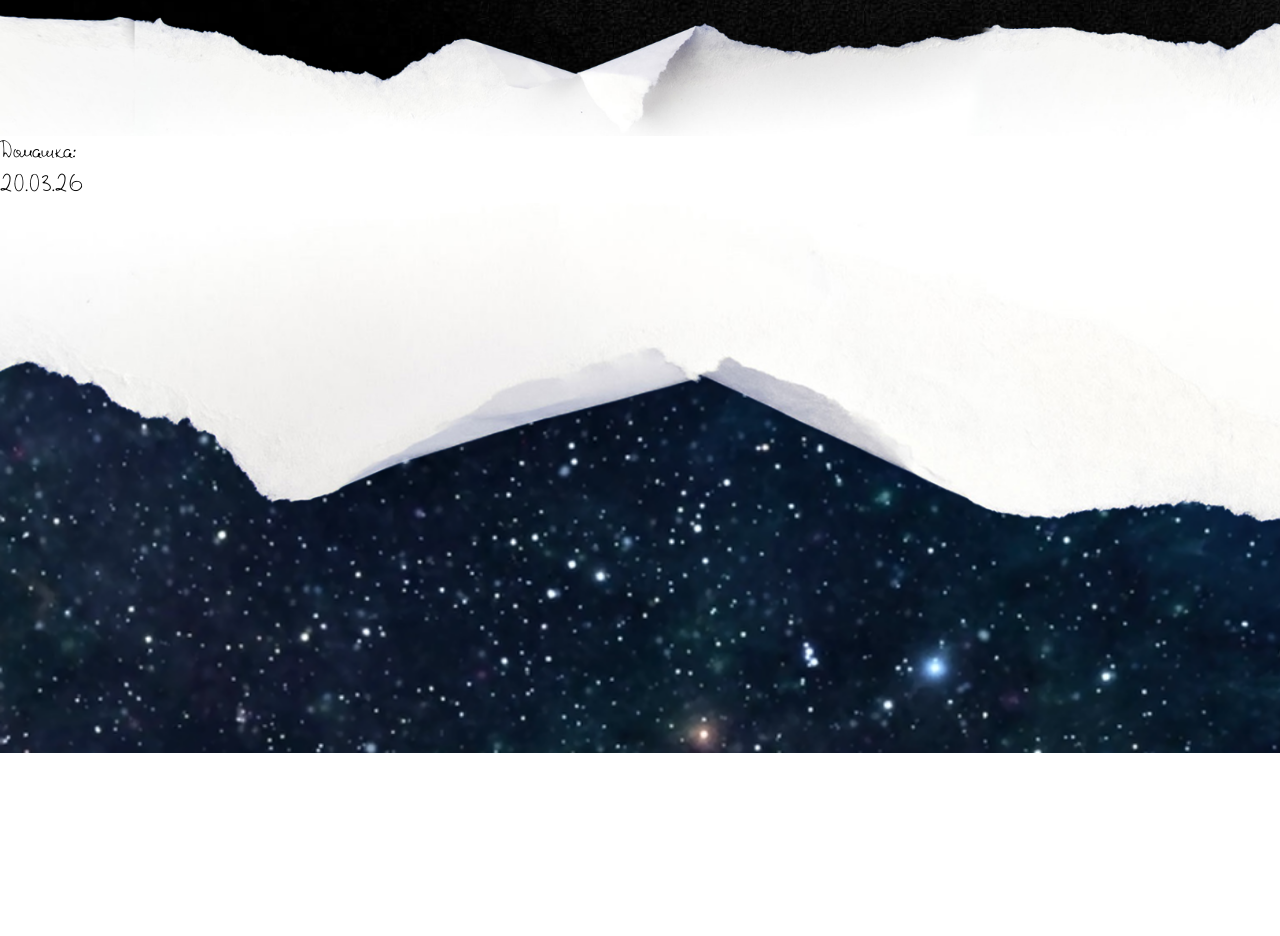
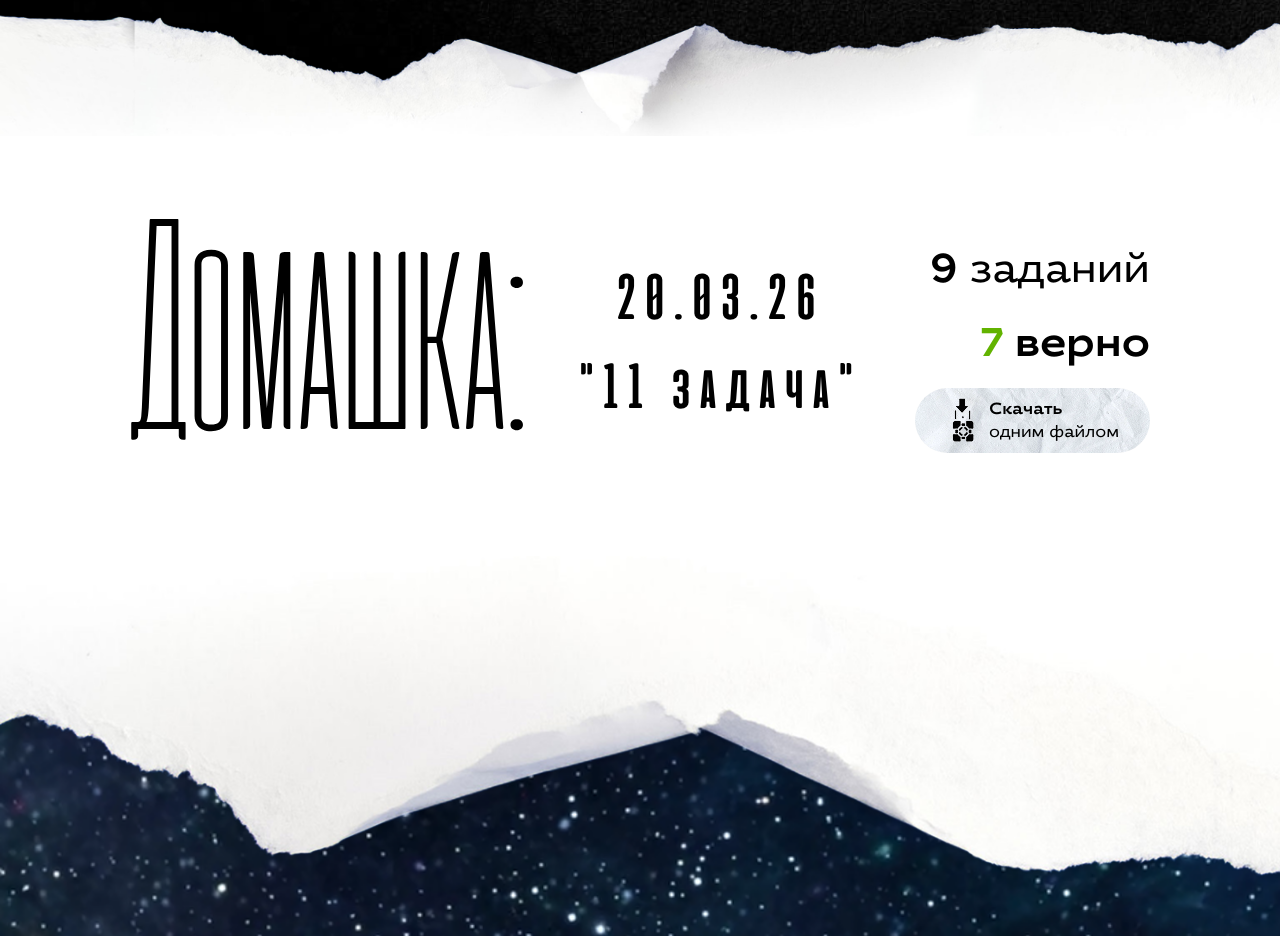
Before and after one commit to artyom-causelove/informatic, a Nuxt app: page /works/1 in a window 1280 px wide. Shown: the part 1380-2316 px from the top of the page. Before the commit the page ends 2133 px from the top, so only its background shows below. Built offline with nearby package versions, Linux system fonts and the light colour scheme.

Commit message:
feat(works): enhance work details page with improved text styling and results section

```diff
--- a/assets/css/variables/_colors.css
+++ b/assets/css/variables/_colors.css
@@ -20,4 +20,5 @@
     /* Цвета для текста */
     --color-text-dark-red: #68182B;
     --color-text-blue: #33ECDC;
+    --color-text-light-green: #62B300;
 }
--- a/components/ud/text.vue
+++ b/components/ud/text.vue
@@ -7,6 +7,7 @@ interface Props {
   color?: ColorNames;
   fontFamily?: FontFamilies;
   fontWeight?: FontWeights[NonNullable<Props['fontFamily']>];
+  component?: 'p' | 'span';
 }
 
 const props = defineProps<Props>()
@@ -15,17 +16,18 @@ const calculateColor = computed(() => props.color ? `var(--color-${props.color})
 const calculateFont = computed(() => props.fontFamily || 'Rabbits Elf')
 const calculateSize = computed(() => (props.size || 24) + 'px')
 const calculateLineHeight = computed(() => (props.size ? props.size * 1.4 : 24 * 1.4) + 'px')
+const calculateComponent = computed(() => props.component || 'p')
 </script>
 
 <template>
-  <p>
+  <component :is="calculateComponent" class="ud-text">
     <slot />
-  </p>
+  </component>
 </template>
 
 
 <style scoped lang="scss">
-p {
+.ud-text {
   font-size: v-bind(calculateSize);
   line-height: v-bind(calculateLineHeight);
   font-family: v-bind(calculateFont);
--- a/pages/works/[id].vue
+++ b/pages/works/[id].vue
@@ -8,36 +8,19 @@
       <img class="micro-heart" src="/micro-heart.png">
 
       <div style="margin-top: 26px; width: 100%; display: flex; justify-content: center;">
-        <ud-text
-          font-family="Rabbits Elf"
-          :font-weight="400"
-          :size="64"
-          class="title-wrapper"
-          color="white"
-        >
+        <ud-text font-family="Rabbits Elf" :font-weight="400" :size="64" class="title-wrapper" color="white">
           11 Задача
         </ud-text>
       </div>
 
       <div class="stream-mock" style="margin-top: 38px;">
-        <ud-text
-          font-family="Cinematografica"
-          :font-weight="100"
-          :size="600"
-          color="white"
-        >
+        <ud-text font-family="Cinematografica" :font-weight="100" :size="600" color="white">
           Stream
         </ud-text>
       </div>
 
       <div class="files-wrapper" style="margin-top: 100px;">
-        <ud-text
-          font-family="Cinematografica"
-          :font-weight="100"
-          :size="300"
-          color="white"
-          class="files-title"
-        >
+        <ud-text font-family="Cinematografica" :font-weight="100" :size="300" color="white" class="files-title">
           Файлы:
         </ud-text>
 
@@ -47,24 +30,12 @@
           <work-folder name="pdf" description="Каракули от 20.03.pdf" />
         </div>
 
-        <ud-button
-          variant="paper"
-          size="md"
-          icon="/box-drop.png"
-        >
+        <ud-button variant="paper" size="md" icon="/box-drop.png">
           <div class="download-title-wrapper">
-            <ud-text
-              font-family="UA Brand"
-              :font-weight="700"
-              :size="16"
-              style="width: min-content;"
-            >
+            <ud-text font-family="UA Brand" :font-weight="700" :size="16" style="width: min-content;">
               Скачать
             </ud-text>
-            <ud-text
-              font-family="UA Brand"
-              :size="16"
-            >
+            <ud-text font-family="UA Brand" :size="16">
               одним файлом
             </ud-text>
           </div>
@@ -76,14 +47,46 @@
 
     <template #main>
       <div class="homework-wrapper">
+
         <div>
-          <ud-text>Домашка:</ud-text>
+          <ud-text font-family="Cinematografica" :font-weight="100" :size="300">
+            Домашка:
+          </ud-text>
         </div>
-        <div>
-          <ud-text>20.03.26</ud-text>
+
+        <div class="homework-title-wrapper">
+          <ud-text font-family="Cinematografica" :font-weight="700" :size="64">
+            20.03.26
+          </ud-text>
+          <ud-text font-family="Cinematografica" :font-weight="700" :size="64">
+            "11 задача"
+          </ud-text>
         </div>
+
+        <div class="results-wrapper">
+          <ud-text font-family="UA Brand" :font-weight="400" :size="40">
+            <ud-text font-family="UA Brand" :font-weight="700" :size="40" component="span">9</ud-text>
+            заданий
+          </ud-text>
+          <ud-text font-family="UA Brand" :font-weight="700" :size="40">
+            <ud-text font-family="UA Brand" :font-weight="700" :size="40" color="text-light-green" component="span">7</ud-text>
+            верно
+          </ud-text>
+          <ud-button variant="paper" size="md" icon="/box-drop.png">
+            <div class="download-title-wrapper">
+              <ud-text font-family="UA Brand" :font-weight="700" :size="16" style="width: min-content;">
+                Скачать
+              </ud-text>
+              <ud-text font-family="UA Brand" :size="16">
+                одним файлом
+              </ud-text>
+            </div>
+          </ud-button>
+        </div>
+
       </div>
     </template>
+
   </NuxtLayout>
 </template>
 
@@ -135,4 +138,32 @@
   gap: 10px;
   text-align: left;
 }
+
+.homework-wrapper {
+  color: black;
+  display: flex;
+  flex-direction: row;
+  justify-content: space-between;
+  align-items: center;
+
+  padding: 0 130px;
+}
+
+.homework-title-wrapper {
+  display: flex;
+  flex-direction: column;
+  align-items: center;
+  justify-content: center;
+
+  & p {
+    letter-spacing: 10px;
+  }
+}
+
+.results-wrapper {
+  display: flex;
+  flex-direction: column;
+  align-items: end;
+  gap: 18px;
+}
 </style>
--- a/types/colors.ts
+++ b/types/colors.ts
@@ -8,6 +8,7 @@ export type ColorVariables =
   | '--color-very-light-gray'
   | '--color-text-dark-red'
   | '--color-text-blue'
+  | '--color-text-light-green'
 
 export type Colors = {
   [K in ColorVariables]: string
```
